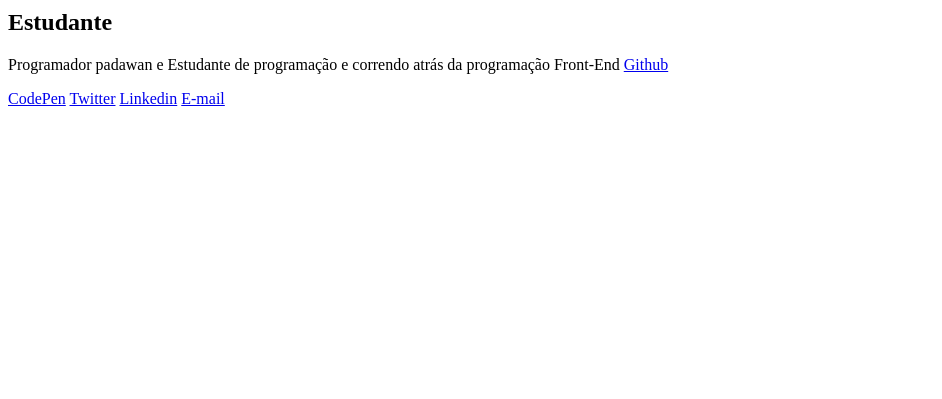
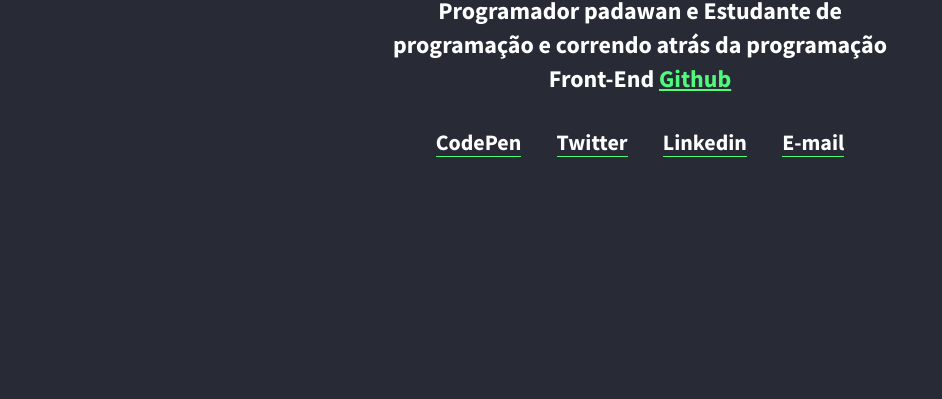
Before and after one commit to RobsonGap/my-page, a plain HTML site: page index.html in a window 1280 px wide. Shown: the part 401-800 px from the top of the page, without its empty margins (0-942 px from the left). Drawn offline with Linux system fonts and the light colour scheme; the site is published under a folder, as on GitHub Pages, so addresses that start at the root find nothing.

Commit message:
bugs
correction

```diff
--- a/index.html
+++ b/index.html
@@ -3,7 +3,7 @@
 
 <head>
   <title>Page</title>
-  <link rel="stylesheet" href="/css/styles.css">
+  <link rel="stylesheet" href="css/styles.css">
 </head>
 
 <body>
```
Also changed, not shown: projetos.html (+1 -1 lines).
